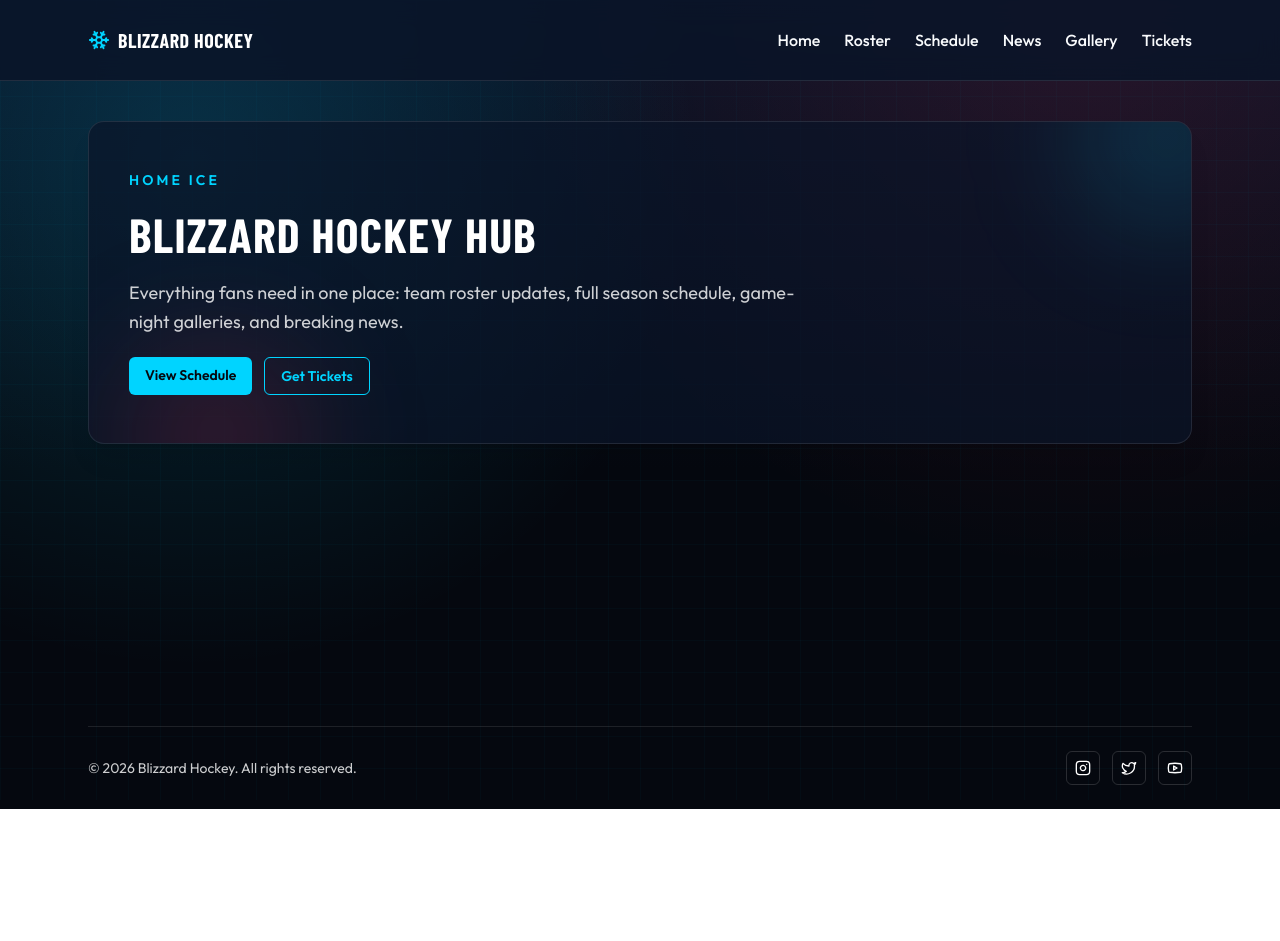
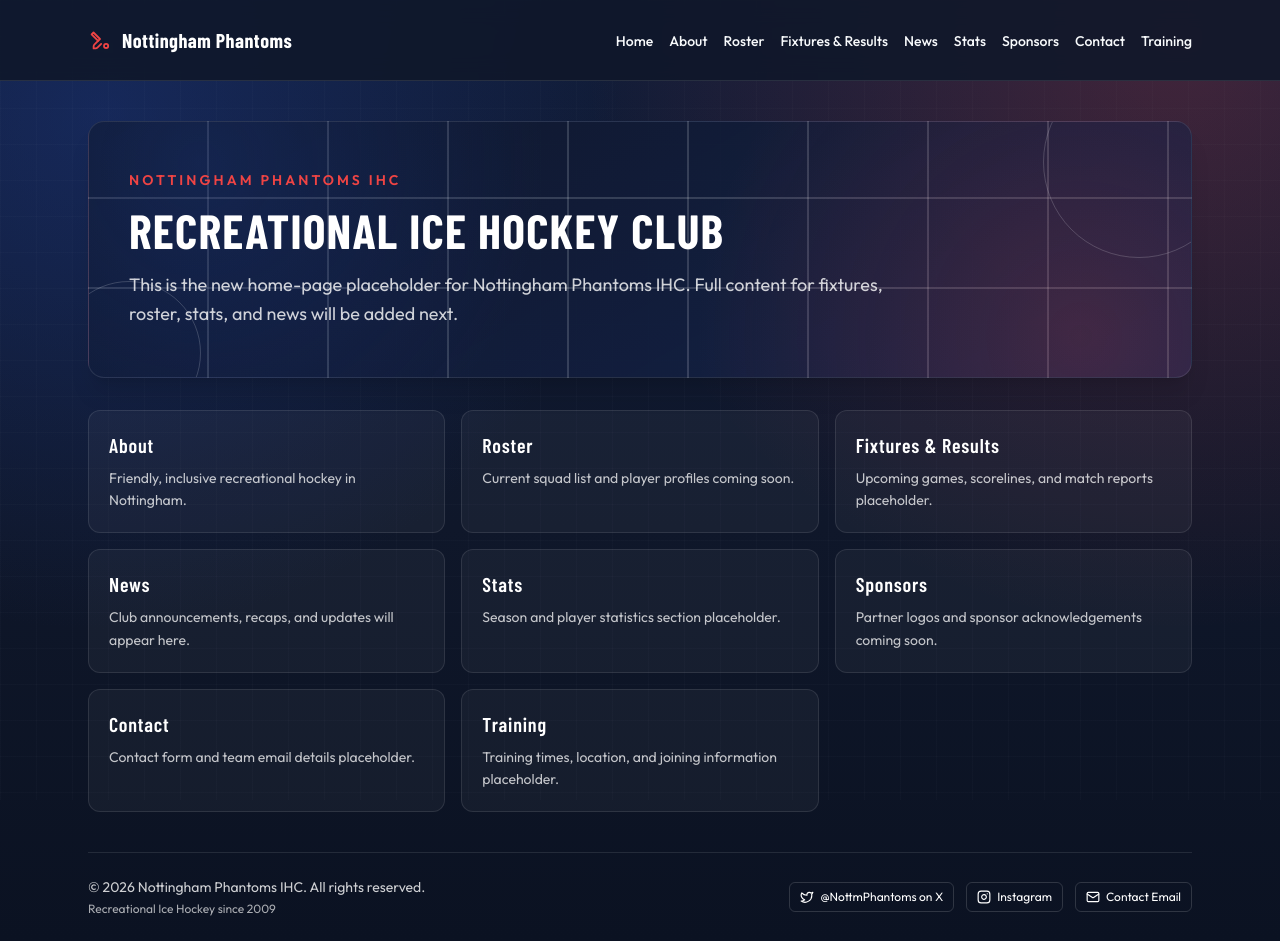
Before and after one commit to Artesuave88/hockey, a SvelteKit app: page / in a window 1280 px wide. Before the commit the page ends 809 px from the top, so only its background shows below. Built offline with nearby package versions, Linux system fonts and the light colour scheme.

Commit message:
single page branded

```diff
--- a/src/app.css
+++ b/src/app.css
@@ -3,11 +3,12 @@
 @plugin '@tailwindcss/typography';
 
 :root {
-	--color-primary: #0a1428;
-	--color-accent: #00d4ff;
-	--color-danger: #ff2d55;
-	--color-background: #05080f;
+	--color-primary: #1e3a8a;
+	--color-accent: #ef4444;
+	--color-background-dark: #0f172a;
+	--color-background-light: #f8fafc;
 	--color-text: #f8fafc;
+	--color-ice-line: rgb(248 250 252 / 0.16);
 }
 
 @theme inline {
@@ -21,9 +22,9 @@
 		min-height: 100vh;
 		color: var(--color-text);
 		background:
-			radial-gradient(circle at 15% 20%, rgb(0 212 255 / 0.16), transparent 40%),
-			radial-gradient(circle at 85% 0%, rgb(255 45 85 / 0.12), transparent 42%),
-			linear-gradient(180deg, #0a1428 0%, #05080f 58%);
+			radial-gradient(circle at 8% 12%, rgb(30 58 138 / 0.42), transparent 36%),
+			radial-gradient(circle at 92% 4%, rgb(239 68 68 / 0.22), transparent 40%),
+			linear-gradient(180deg, #111d3a 0%, #0f172a 56%, #0b1222 100%);
 		font-family: var(--font-body);
 	}
 
@@ -46,12 +47,55 @@
 	}
 
 	::selection {
-		background: rgb(0 212 255 / 0.35);
+		background: rgb(239 68 68 / 0.35);
 		color: var(--color-text);
 	}
 }
 
 @layer components {
+	.ice-rink-hero {
+		background:
+			radial-gradient(circle at 10% 16%, rgb(30 58 138 / 0.35), transparent 34%),
+			radial-gradient(circle at 90% 84%, rgb(239 68 68 / 0.2), transparent 38%),
+			repeating-linear-gradient(
+				90deg,
+				transparent 0,
+				transparent 118px,
+				var(--color-ice-line) 118px,
+				var(--color-ice-line) 120px
+			),
+			repeating-linear-gradient(
+				0deg,
+				transparent 0,
+				transparent 88px,
+				var(--color-ice-line) 88px,
+				var(--color-ice-line) 90px
+			),
+			linear-gradient(150deg, rgb(15 23 42 / 0.96), rgb(20 35 75 / 0.9));
+	}
+
+	.ice-rink-hero::before,
+	.ice-rink-hero::after {
+		position: absolute;
+		border: 1px solid rgb(248 250 252 / 0.18);
+		border-radius: 9999px;
+		content: '';
+	}
+
+	.ice-rink-hero::before {
+		top: -3.5rem;
+		right: -2.75rem;
+		width: 12rem;
+		height: 12rem;
+	}
+
+	.ice-rink-hero::after {
+		bottom: -3rem;
+		left: -2rem;
+		width: 9rem;
+		height: 9rem;
+	}
+
 	.prose {
 		--tw-prose-body: var(--color-text);
 		--tw-prose-headings: #ffffff;
@@ -60,10 +104,10 @@
 		--tw-prose-counters: rgb(248 250 252 / 0.7);
 		--tw-prose-bullets: rgb(248 250 252 / 0.5);
 		--tw-prose-quotes: var(--color-text);
-		--tw-prose-quote-borders: rgb(0 212 255 / 0.4);
+		--tw-prose-quote-borders: rgb(239 68 68 / 0.4);
 		--tw-prose-hr: rgb(248 250 252 / 0.2);
 		--tw-prose-captions: rgb(248 250 252 / 0.6);
 		--tw-prose-code: #ffffff;
-		--tw-prose-pre-bg: rgb(5 8 15 / 0.72);
+		--tw-prose-pre-bg: rgb(15 23 42 / 0.72);
 	}
 }
--- /dev/null
+++ b/src/lib/components/hockey-stick-icon.svelte
@@ -0,0 +1,18 @@
+<script lang="ts">
+	let { class: className = '' } = $props<{ class?: string }>();
+</script>
+
+<svg
+	viewBox="0 0 24 24"
+	fill="none"
+	aria-hidden="true"
+	class={className}
+	stroke="currentColor"
+	stroke-linecap="round"
+	stroke-linejoin="round"
+	stroke-width="1.8"
+>
+	<path d="M5.5 4.5L12 11l-1.9 1.9-6.5-6.5z" />
+	<path d="M10.1 12.9L6.3 16.7a2.5 2.5 0 00-.7 1.8v1.9h2a2.5 2.5 0 001.8-.7l3.8-3.8" />
+	<circle cx="18.1" cy="17.9" r="2.1" />
+</svg>
--- a/src/routes/+layout.svelte
+++ b/src/routes/+layout.svelte
@@ -1,36 +1,24 @@
 <script lang="ts">
 	import '../app.css';
 	import { afterNavigate } from '$app/navigation';
-	import { resolve } from '$app/paths';
 	import favicon from '$lib/assets/favicon.svg';
+	import HockeyStickIcon from '$lib/components/hockey-stick-icon.svelte';
 	import { format } from 'date-fns';
-	import { Instagram, Menu, Snowflake, Twitter, X, Youtube } from 'lucide-svelte';
+	import { Instagram, Mail, Menu, Twitter, X } from 'lucide-svelte';
 
 	let { children } = $props();
 
-	type NavPath = '/' | '/roster' | '/schedule' | '/news' | '/gallery' | '/tickets';
-	type NavLink = { label: string; href: NavPath };
-
-	const navLinks: NavLink[] = [
-		{ label: 'Home', href: '/' },
-		{ label: 'Roster', href: '/roster' },
-		{ label: 'Schedule', href: '/schedule' },
-		{ label: 'News', href: '/news' },
-		{ label: 'Gallery', href: '/gallery' },
-		{ label: 'Tickets', href: '/tickets' }
+	const socialLinks = [
+		{ label: '@NottmPhantoms on X', href: 'https://x.com/NottmPhantoms', icon: Twitter },
+		{ label: 'Instagram', href: 'https://instagram.com', icon: Instagram },
+		{ label: 'Contact Email', href: 'mailto:info@nottinghamphantoms.co.uk', icon: Mail }
 	];
 
-	const socialLinks = [
-		{ label: 'Instagram', href: 'https://instagram.com', icon: Instagram },
-		{ label: 'Twitter', href: 'https://x.com', icon: Twitter },
-		{ label: 'YouTube', href: 'https://youtube.com', icon: Youtube }
-	];
-
-	const siteTitle = 'Blizzard Hockey | Team HQ';
+	const siteTitle = 'Nottingham Phantoms IHC – Recreational Ice Hockey Club';
 	const siteDescription =
-		'Follow Blizzard Hockey for roster moves, game schedules, latest news, and ticket updates.';
-	const siteUrl = 'https://blizzard-hockey.vercel.app';
-	const ogImage = `${siteUrl}/og-hockey-placeholder.svg`;
+		'Nottingham Phantoms IHC is a recreational ice hockey club. Follow club updates, fixtures, results, training, and community news.';
+	const siteUrl = 'https://nottingham-phantoms-ihc.vercel.app';
+	const ogImage = `${siteUrl}/og-nottingham-phantoms-rink.svg`;
 	const currentYear = format(new Date(), 'yyyy');
 
 	let mobileMenuOpen = $state(false);
@@ -44,14 +32,14 @@
 	<link rel="icon" href={favicon} />
 	<title>{siteTitle}</title>
 	<meta name="description" content={siteDescription} />
-	<meta name="theme-color" content="#05080F" />
+	<meta name="theme-color" content="#0F172A" />
 	<meta name="vercel-deployment-url" content={siteUrl} />
 	<meta property="og:type" content="website" />
 	<meta property="og:title" content={siteTitle} />
 	<meta property="og:description" content={siteDescription} />
 	<meta property="og:url" content={siteUrl} />
 	<meta property="og:image" content={ogImage} />
-	<meta property="og:image:alt" content="Blizzard Hockey Open Graph image placeholder" />
+	<meta property="og:image:alt" content="Nottingham Phantoms IHC rink placeholder image" />
 	<meta name="twitter:card" content="summary_large_image" />
 	<meta name="twitter:title" content={siteTitle} />
 	<meta name="twitter:description" content={siteDescription} />
@@ -61,30 +49,73 @@
 <div class="relative min-h-screen text-[var(--color-text)]">
 	<div
 		class="pointer-events-none fixed inset-0 -z-10 opacity-50"
-		style="background-image: linear-gradient(to right, rgb(0 212 255 / 0.06) 1px, transparent 1px), linear-gradient(to bottom, rgb(0 212 255 / 0.06) 1px, transparent 1px); background-size: 32px 32px;"
+		style="background-image: linear-gradient(to right, rgb(248 250 252 / 0.04) 1px, transparent 1px), linear-gradient(to bottom, rgb(248 250 252 / 0.04) 1px, transparent 1px); background-size: 36px 36px;"
 	></div>
 
 	<header
-		class="sticky top-0 z-40 border-b border-white/10 bg-[rgb(10_20_40_/_0.86)] backdrop-blur-md"
+		class="sticky top-0 z-40 border-b border-white/10 bg-[rgb(15_23_42_/_0.88)] backdrop-blur-md"
 	>
 		<nav class="mx-auto flex h-20 w-full max-w-6xl items-center justify-between px-4 sm:px-6">
-			<a
-				href={resolve('/')}
-				class="flex items-center gap-2 text-xl font-bold tracking-wide text-white"
-			>
-				<Snowflake size={22} class="text-[var(--color-accent)]" />
-				<span class="[font-family:var(--font-heading)]">BLIZZARD HOCKEY</span>
+			<a href="#home" class="flex items-center gap-2.5 text-xl font-bold tracking-wide text-white">
+				<HockeyStickIcon class="size-6 text-[var(--color-accent)]" />
+				<span class="[font-family:var(--font-heading)]">Nottingham Phantoms</span>
 			</a>
 
-			<ul class="hidden items-center gap-6 md:flex">
-				{#each navLinks as link (link.href)}
+			<ul class="hidden items-center gap-4 lg:flex">
 				<li>
 					<a
-							class="font-medium text-[var(--color-text)] transition-colors duration-200 hover:text-[var(--color-accent)]"
-							href={resolve(link.href)}>{link.label}</a
+						class="text-sm font-medium text-[var(--color-text)] transition-colors duration-200 hover:text-[var(--color-accent)]"
+						href="#home">Home</a
 					>
 				</li>
-				{/each}
+				<li>
+					<a
+						class="text-sm font-medium text-[var(--color-text)] transition-colors duration-200 hover:text-[var(--color-accent)]"
+						href="#about">About</a
+					>
+				</li>
+				<li>
+					<a
+						class="text-sm font-medium text-[var(--color-text)] transition-colors duration-200 hover:text-[var(--color-accent)]"
+						href="#roster">Roster</a
+					>
+				</li>
+				<li>
+					<a
+						class="text-sm font-medium text-[var(--color-text)] transition-colors duration-200 hover:text-[var(--color-accent)]"
+						href="#fixtures-results">Fixtures & Results</a
+					>
+				</li>
+				<li>
+					<a
+						class="text-sm font-medium text-[var(--color-text)] transition-colors duration-200 hover:text-[var(--color-accent)]"
+						href="#news">News</a
+					>
+				</li>
+				<li>
+					<a
+						class="text-sm font-medium text-[var(--color-text)] transition-colors duration-200 hover:text-[var(--color-accent)]"
+						href="#stats">Stats</a
+					>
+				</li>
+				<li>
+					<a
+						class="text-sm font-medium text-[var(--color-text)] transition-colors duration-200 hover:text-[var(--color-accent)]"
+						href="#sponsors">Sponsors</a
+					>
+				</li>
+				<li>
+					<a
+						class="text-sm font-medium text-[var(--color-text)] transition-colors duration-200 hover:text-[var(--color-accent)]"
+						href="#contact">Contact</a
+					>
+				</li>
+				<li>
+					<a
+						class="text-sm font-medium text-[var(--color-text)] transition-colors duration-200 hover:text-[var(--color-accent)]"
+						href="#training">Training</a
+					>
+				</li>
 			</ul>
 
 			<button
@@ -111,7 +142,7 @@
 	></button>
 
 	<aside
-		class={`fixed top-0 right-0 z-50 h-full w-72 border-l border-white/10 bg-[var(--color-primary)] p-6 shadow-2xl transition-transform duration-300 md:hidden ${mobileMenuOpen ? 'translate-x-0' : 'translate-x-full'}`}
+		class={`fixed top-0 right-0 z-50 h-full w-80 border-l border-white/10 bg-[var(--color-background-dark)] p-6 shadow-2xl transition-transform duration-300 md:hidden ${mobileMenuOpen ? 'translate-x-0' : 'translate-x-full'}`}
 	>
 		<div class="mb-6 flex items-center justify-between">
 			<span class="[font-family:var(--font-heading)] text-lg font-semibold tracking-wide text-white"
@@ -127,15 +158,69 @@
 			</button>
 		</div>
 		<ul class="space-y-4">
-			{#each navLinks as link (link.href)}
 			<li>
 				<a
-						href={resolve(link.href)}
+					href="#home"
 					class="block rounded-md px-2 py-1 text-lg font-medium text-white transition-colors hover:bg-white/5 hover:text-[var(--color-accent)]"
-						onclick={() => (mobileMenuOpen = false)}>{link.label}</a
+					onclick={() => (mobileMenuOpen = false)}>Home</a
 				>
 			</li>
-			{/each}
+			<li>
+				<a
+					href="#about"
+					class="block rounded-md px-2 py-1 text-lg font-medium text-white transition-colors hover:bg-white/5 hover:text-[var(--color-accent)]"
+					onclick={() => (mobileMenuOpen = false)}>About</a
+				>
+			</li>
+			<li>
+				<a
+					href="#roster"
+					class="block rounded-md px-2 py-1 text-lg font-medium text-white transition-colors hover:bg-white/5 hover:text-[var(--color-accent)]"
+					onclick={() => (mobileMenuOpen = false)}>Roster</a
+				>
+			</li>
+			<li>
+				<a
+					href="#fixtures-results"
+					class="block rounded-md px-2 py-1 text-lg font-medium text-white transition-colors hover:bg-white/5 hover:text-[var(--color-accent)]"
+					onclick={() => (mobileMenuOpen = false)}>Fixtures & Results</a
+				>
+			</li>
+			<li>
+				<a
+					href="#news"
+					class="block rounded-md px-2 py-1 text-lg font-medium text-white transition-colors hover:bg-white/5 hover:text-[var(--color-accent)]"
+					onclick={() => (mobileMenuOpen = false)}>News</a
+				>
+			</li>
+			<li>
+				<a
+					href="#stats"
+					class="block rounded-md px-2 py-1 text-lg font-medium text-white transition-colors hover:bg-white/5 hover:text-[var(--color-accent)]"
+					onclick={() => (mobileMenuOpen = false)}>Stats</a
+				>
+			</li>
+			<li>
+				<a
+					href="#sponsors"
+					class="block rounded-md px-2 py-1 text-lg font-medium text-white transition-colors hover:bg-white/5 hover:text-[var(--color-accent)]"
+					onclick={() => (mobileMenuOpen = false)}>Sponsors</a
+				>
+			</li>
+			<li>
+				<a
+					href="#contact"
+					class="block rounded-md px-2 py-1 text-lg font-medium text-white transition-colors hover:bg-white/5 hover:text-[var(--color-accent)]"
+					onclick={() => (mobileMenuOpen = false)}>Contact</a
+				>
+			</li>
+			<li>
+				<a
+					href="#training"
+					class="block rounded-md px-2 py-1 text-lg font-medium text-white transition-colors hover:bg-white/5 hover:text-[var(--color-accent)]"
+					onclick={() => (mobileMenuOpen = false)}>Training</a
+				>
+			</li>
 		</ul>
 	</aside>
 
@@ -146,19 +231,23 @@
 
 		<footer class="border-t border-white/10 py-6">
 			<div
-				class="flex flex-col gap-4 text-sm text-white/80 sm:flex-row sm:items-center sm:justify-between"
+				class="flex flex-col gap-5 text-sm text-white/80 sm:flex-row sm:items-center sm:justify-between"
 			>
-				<p>© {currentYear} Blizzard Hockey. All rights reserved.</p>
-				<div class="flex items-center gap-3">
+				<div>
+					<p>© {currentYear} Nottingham Phantoms IHC. All rights reserved.</p>
+					<p class="mt-1 text-xs text-white/65">Recreational Ice Hockey since 2009</p>
+				</div>
+				<div class="flex flex-wrap items-center gap-3">
 					{#each socialLinks as social (social.label)}
 						<a
 							href={social.href}
-							class="rounded-md border border-white/15 p-2 text-white transition-colors hover:border-[var(--color-accent)] hover:text-[var(--color-accent)]"
+							class="inline-flex items-center gap-1.5 rounded-md border border-white/15 px-2.5 py-1.5 text-white transition-colors hover:border-[var(--color-accent)] hover:text-[var(--color-accent)]"
 							target="_blank"
 							rel="external noreferrer"
 							aria-label={social.label}
 						>
-							<social.icon size={16} />
+							<social.icon size={14} />
+							<span class="text-xs">{social.label}</span>
 						</a>
 					{/each}
 				</div>
--- a/src/routes/+page.svelte
+++ b/src/routes/+page.svelte
@@ -1,37 +1,74 @@
 <script lang="ts">
-	import { resolve } from '$app/paths';
+	const sections = [
+		{
+			id: 'about',
+			title: 'About',
+			copy: 'Friendly, inclusive recreational hockey in Nottingham.'
+		},
+		{
+			id: 'roster',
+			title: 'Roster',
+			copy: 'Current squad list and player profiles coming soon.'
+		},
+		{
+			id: 'fixtures-results',
+			title: 'Fixtures & Results',
+			copy: 'Upcoming games, scorelines, and match reports placeholder.'
+		},
+		{
+			id: 'news',
+			title: 'News',
+			copy: 'Club announcements, recaps, and updates will appear here.'
+		},
+		{
+			id: 'stats',
+			title: 'Stats',
+			copy: 'Season and player statistics section placeholder.'
+		},
+		{
+			id: 'sponsors',
+			title: 'Sponsors',
+			copy: 'Partner logos and sponsor acknowledgements coming soon.'
+		},
+		{
+			id: 'contact',
+			title: 'Contact',
+			copy: 'Contact form and team email details placeholder.'
+		},
+		{
+			id: 'training',
+			title: 'Training',
+			copy: 'Training times, location, and joining information placeholder.'
+		}
+	];
 </script>
 
 <section
-	class="relative overflow-hidden rounded-2xl border border-white/10 bg-[rgb(10_20_40_/_0.7)] px-6 py-12 shadow-xl sm:px-10"
+	id="home"
+	class="ice-rink-hero relative overflow-hidden rounded-2xl border border-white/10 px-6 py-12 shadow-xl sm:px-10"
 >
-	<div
-		class="absolute -top-16 -right-14 h-40 w-40 rounded-full bg-[var(--color-accent)]/20 blur-3xl"
-	></div>
-	<div
-		class="absolute -bottom-20 left-10 h-44 w-44 rounded-full bg-[var(--color-danger)]/20 blur-3xl"
-	></div>
-
-	<div class="relative max-w-2xl space-y-5">
-		<p class="text-sm font-semibold tracking-[0.22em] text-[var(--color-accent)]">HOME ICE</p>
+	<div class="relative max-w-3xl space-y-4">
+		<p class="text-sm font-semibold tracking-[0.22em] text-[var(--color-accent)]">
+			NOTTINGHAM PHANTOMS IHC
+		</p>
 		<h1 class="text-4xl font-bold tracking-wide text-white uppercase sm:text-5xl">
-			Blizzard Hockey Hub
+			Recreational Ice Hockey Club
 		</h1>
 		<p class="text-base leading-relaxed text-white/80 sm:text-lg">
-			Everything fans need in one place: team roster updates, full season schedule, game-night
-			galleries, and breaking news.
+			This is the new home-page placeholder for Nottingham Phantoms IHC. Full content for fixtures,
+			roster, stats, and news will be added next.
 		</p>
-		<div class="flex flex-wrap gap-3">
-			<a
-				href={resolve('/schedule')}
-				class="rounded-md bg-[var(--color-accent)] px-4 py-2 text-sm font-semibold text-[var(--color-background)] transition-colors hover:bg-white"
-				>View Schedule</a
-			>
-			<a
-				href={resolve('/tickets')}
-				class="rounded-md border border-[var(--color-accent)] px-4 py-2 text-sm font-semibold text-[var(--color-accent)] transition-colors hover:bg-[var(--color-accent)]/10"
-				>Get Tickets</a
-			>
-		</div>
 	</div>
 </section>
+
+<section class="mt-8 grid gap-4 sm:grid-cols-2 lg:grid-cols-3">
+	{#each sections as section (section.id)}
+		<article
+			id={section.id}
+			class="scroll-mt-24 rounded-xl border border-white/10 bg-[rgb(248_250_252_/_0.04)] p-5"
+		>
+			<h2 class="text-xl font-semibold text-white">{section.title}</h2>
+			<p class="mt-2 text-sm leading-relaxed text-white/75">{section.copy}</p>
+		</article>
+	{/each}
+</section>
--- a/src/routes/gallery/+page.svelte
+++ /dev/null
@@ -1,4 +0,0 @@
-<section class="rounded-2xl border border-white/10 bg-[rgb(10_20_40_/_0.65)] p-8">
-	<h1 class="mb-3 text-3xl font-bold tracking-wide text-white uppercase">Gallery</h1>
-	<p class="text-white/80">Content coming soon for this section.</p>
-</section>
--- a/src/routes/news/+page.svelte
+++ /dev/null
@@ -1,4 +0,0 @@
-<section class="rounded-2xl border border-white/10 bg-[rgb(10_20_40_/_0.65)] p-8">
-	<h1 class="mb-3 text-3xl font-bold tracking-wide text-white uppercase">News</h1>
-	<p class="text-white/80">Content coming soon for this section.</p>
-</section>
--- a/src/routes/roster/+page.svelte
+++ /dev/null
@@ -1,4 +0,0 @@
-<section class="rounded-2xl border border-white/10 bg-[rgb(10_20_40_/_0.65)] p-8">
-	<h1 class="mb-3 text-3xl font-bold tracking-wide text-white uppercase">Roster</h1>
-	<p class="text-white/80">Content coming soon for this section.</p>
-</section>
--- a/src/routes/schedule/+page.svelte
+++ /dev/null
@@ -1,4 +0,0 @@
-<section class="rounded-2xl border border-white/10 bg-[rgb(10_20_40_/_0.65)] p-8">
-	<h1 class="mb-3 text-3xl font-bold tracking-wide text-white uppercase">Schedule</h1>
-	<p class="text-white/80">Content coming soon for this section.</p>
-</section>
--- a/src/routes/tickets/+page.svelte
+++ /dev/null
@@ -1,4 +0,0 @@
-<section class="rounded-2xl border border-white/10 bg-[rgb(10_20_40_/_0.65)] p-8">
-	<h1 class="mb-3 text-3xl font-bold tracking-wide text-white uppercase">Tickets</h1>
-	<p class="text-white/80">Content coming soon for this section.</p>
-</section>
```
Also changed, not shown: static/og-hockey-placeholder.svg (deleted), static/og-nottingham-phantoms-rink.svg (added). Lines whose indentation alone changed are shown as unchanged.
